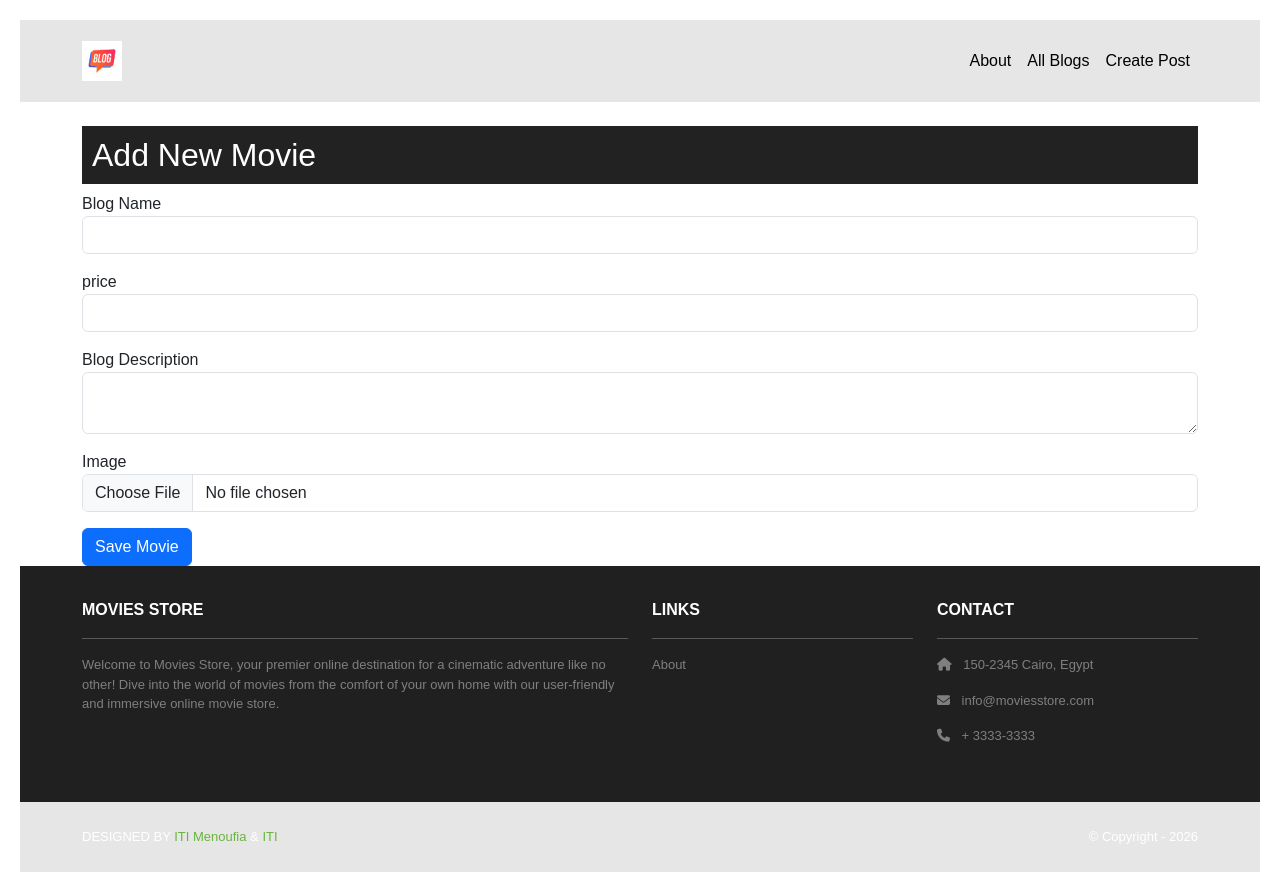
After one commit to seifeldeen-div/Django-Project, a Django app: page /blog/create/ in a window 1280 px wide. The commit adds this page. Run offline with Django 5.2, Linux system fonts and the light colour scheme; parts of the project's set-up code (start-up, migrations or seed data) failed here and were passed over; some libraries are stand-ins or nearby versions.

Commit message:
creating post

```diff
--- /dev/null
+++ b/blog/templates/blog/create.html
@@ -0,0 +1,26 @@
+{% extends "base.html" %}
+{% block content %}
+<div class="container mt-4">
+    <h2>Add New Movie</h2>
+    <form action="" method="POST" enctype="multipart/form-data">
+        {% csrf_token %}
+        <div class="mb-3">
+            <label for="name">Blog Name</label>
+            <input id="name" type="text" name="name" class="form-control" required>
+        </div>
+        <div class="mb-3">
+            <label for="price">price</label>
+            <input id="price" type="number" name="price" class="form-control" step="0.01" required>
+        </div>
+        <div class="mb-3">
+            <label for="description">Blog Description</label>
+            <textarea id="description" name="description" class="form-control" required></textarea>
+        </div>
+        <div class="mb-3">
+            <label for="image">Image</label>
+            <input id="image" type="file" name="image" class="form-control">
+        </div>
+        <button type="submit" class="btn btn-primary">Save Movie</button>
+    </form>
+</div>
+{% endblock content %}
--- a/blog/urls.py
+++ b/blog/urls.py
@@ -3,5 +3,6 @@ from . import views
 
 urlpatterns = [
     path("", views.index, name='blog.index'),
+    path("create/", views.create, name='blog.create'),
     path("<int:id>/", views.show, name='blog.show')
 ]
--- a/blog/views.py
+++ b/blog/views.py
@@ -1,4 +1,4 @@
-from django.shortcuts import render
+from django.shortcuts import render, redirect
 from .models import Blog
 
 # Create your views here.
@@ -14,3 +14,20 @@ def index(request):
 def show(request, id):
     blog = Blog.objects.get(id=id)
     return render(request, "blog/show.html", {"blog": blog})
+
+
+def create(request):
+    if request.method == 'POST':
+        name = request.POST['name']
+        price = request.POST['price']
+        description = request.POST['description']
+        image = request.FILES['image']
+
+        Blog.objects.create(
+            name=name,
+            price=price,
+            description=description,
+            image=image
+        )
+        return redirect('blog.index')
+    return render(request, 'blog/create.html')
--- a/moviesstore/templates/base.html
+++ b/moviesstore/templates/base.html
@@ -31,6 +31,7 @@
                 <div class="navbar-nav ms-auto navbar-ml">
                     <a class="nav-link" href="{% url 'about' %}">About</a>
                     <a class="nav-link" href="{% url 'blog.index' %}">All Blogs</a>
+                    <a class="nav-link" href="{% url 'blog.create' %}">Create Post</a>
                 </div>
             </div>
         </div>
```
Also changed, not shown: media/blog_images/about.jpg (added).
